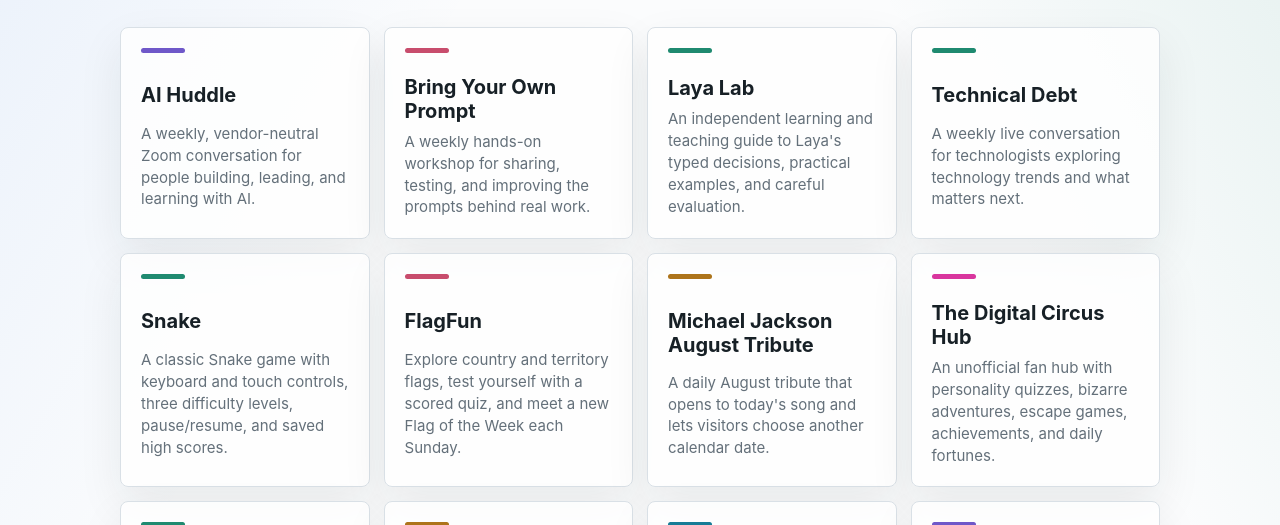
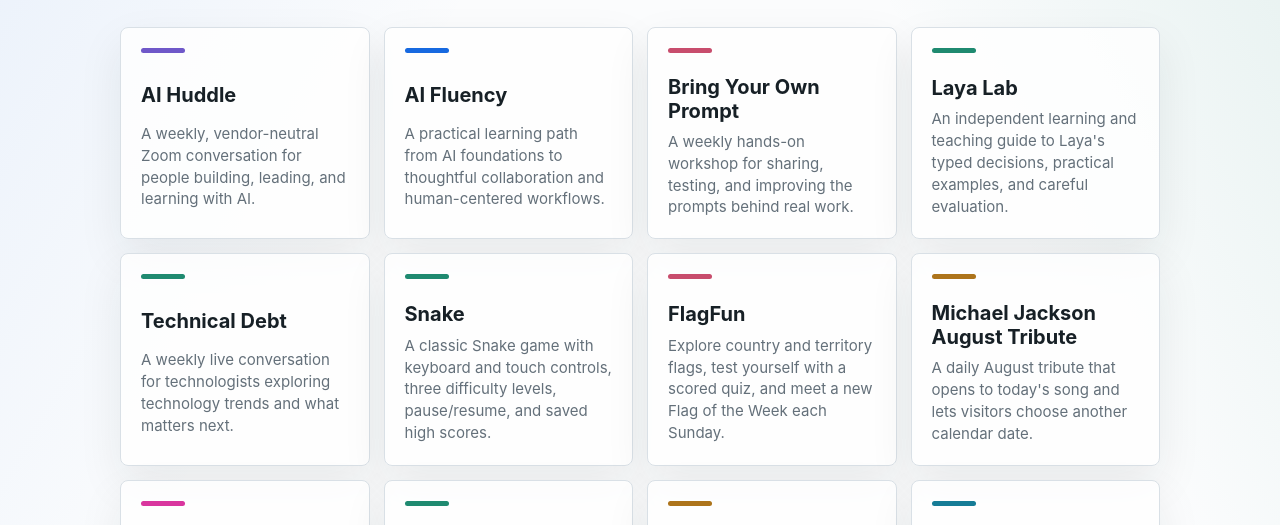
Before and after one commit to numerate64/project-pages, a plain HTML site: page index.html in a window 1280 px wide. Shown: the part 201-726 px from the top of the page. Drawn offline with Linux system fonts and the light colour scheme.

Commit message:
Add AI Fluency to project directory

```diff
--- a/index.html
+++ b/index.html
@@ -173,6 +173,10 @@
           <h2>AI Huddle</h2>
           <span>A weekly, vendor-neutral Zoom conversation for people building, leading, and learning with AI.</span>
         </a>
+        <a class="project" style="--accent: var(--blue)" href="https://numerate64.github.io/aifluency/" target="_blank" rel="noopener noreferrer">
+          <h2>AI Fluency</h2>
+          <span>A practical learning path from AI foundations to thoughtful collaboration and human-centered workflows.</span>
+        </a>
         <a class="project" style="--accent: var(--rose)" href="https://numerate64.github.io/byop/" target="_blank" rel="noopener noreferrer">
           <h2>Bring Your Own Prompt</h2>
           <span>A weekly hands-on workshop for sharing, testing, and improving the prompts behind real work.</span>
```
Also changed, not shown: 1 other file.
